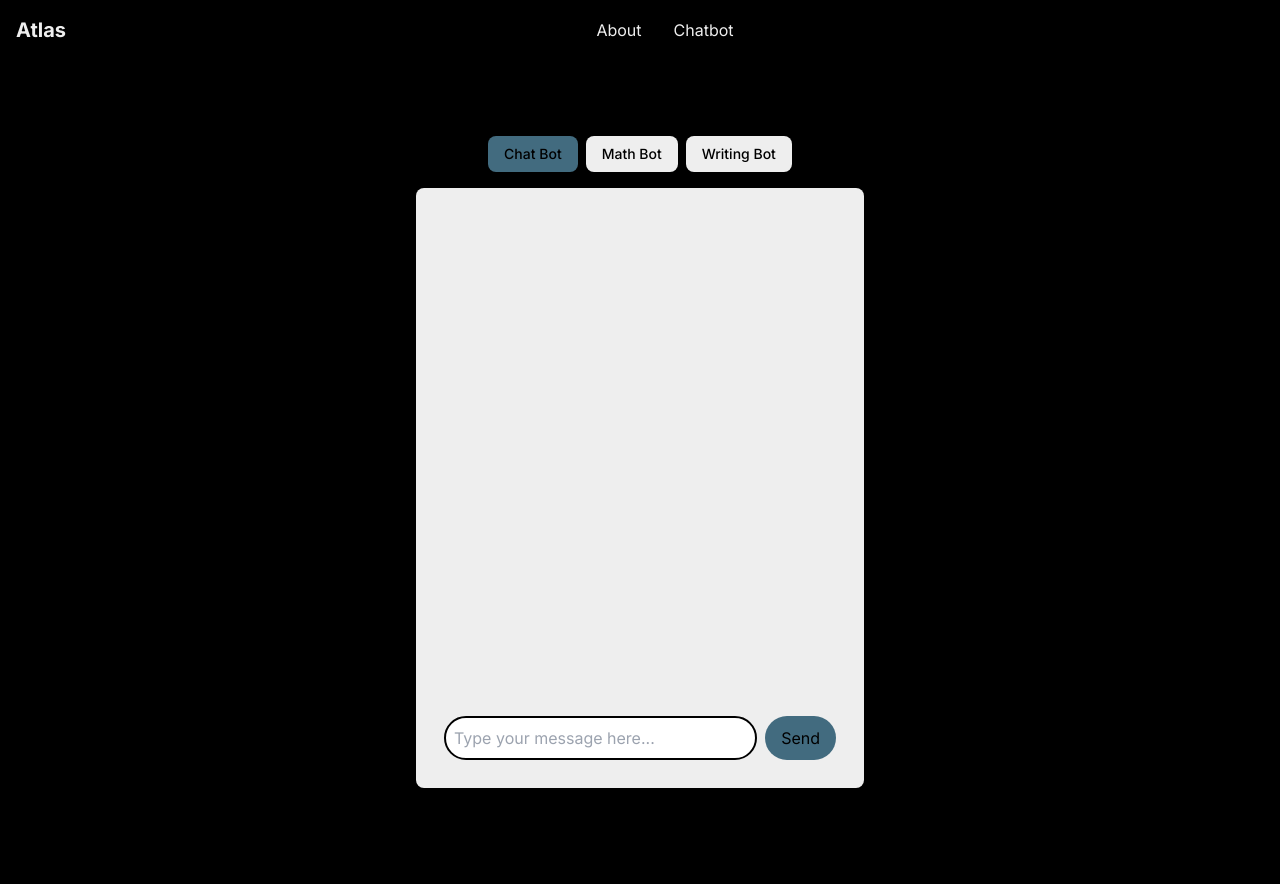
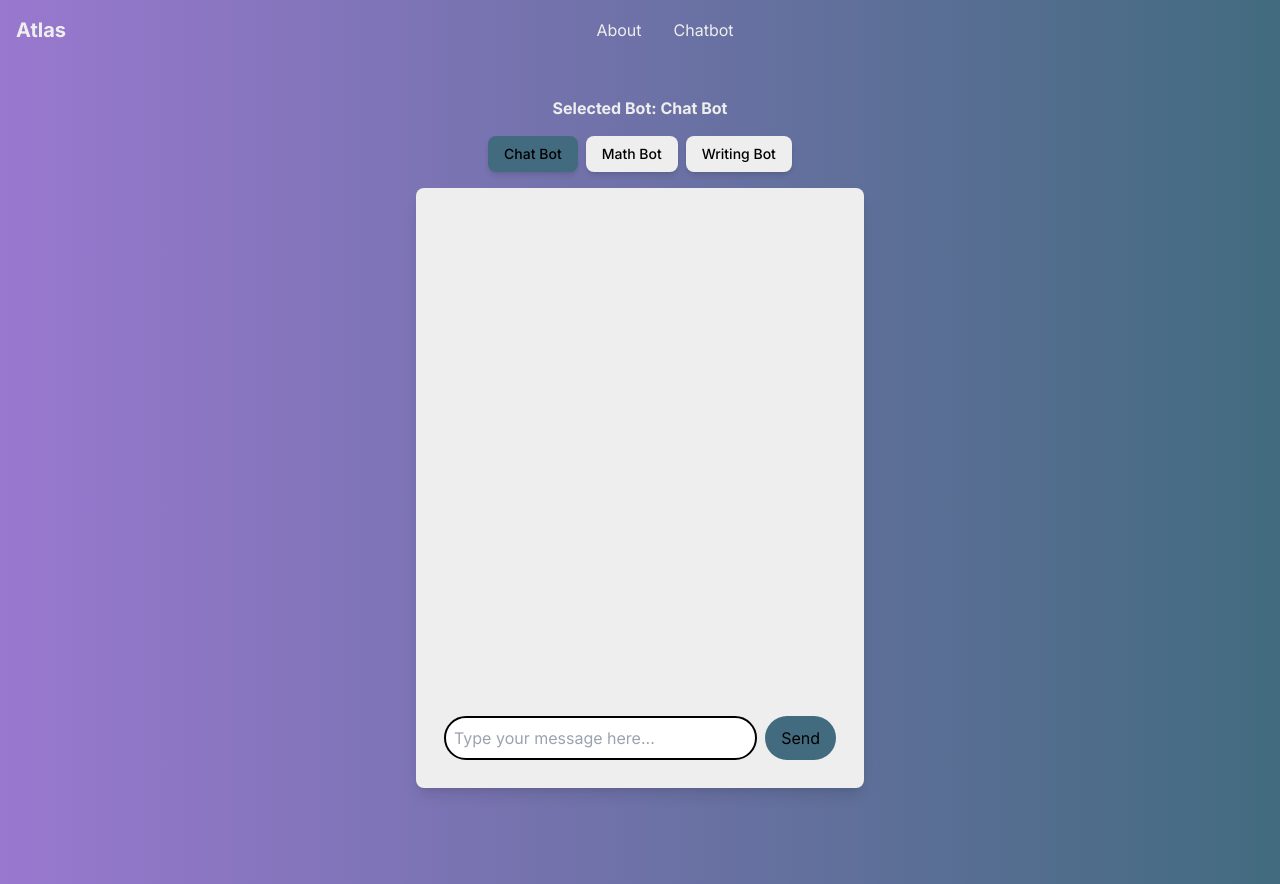
Before and after one commit to John-Naquin/Atlas, a Next.js app: page /chat in a window 1280 px wide. Built offline with nearby package versions, Linux system fonts and the light colour scheme.

Commit message:
Added gradient to pages

```diff
--- a/app/about/page.js
+++ b/app/about/page.js
@@ -2,7 +2,7 @@ import React from 'react';
 
 function About() {
     return (
-        <main className="bg-customDarkBlue text-customBlack min-h-screen flex flex-col items-center justify-center p-4 md:p-24">
+        <main className="bg-custom-linear-gradient text-customBlack min-h-screen flex flex-col items-center justify-center p-4 md:p-24">
             <h1 className="text-2xl md:text-4xl font-bold mb-4 md:mb-8 text-center">Meet the Creator of Atlas</h1>
             <div className="flex flex-col md:flex-row items-center justify-center w-full max-w-6xl">
                 <div className="w-full md:w-60 h-60 rounded-lg shadow-lg mb-4 md:mb-0 md:mr-4">
--- a/app/chat/page.js
+++ b/app/chat/page.js
@@ -81,8 +81,8 @@ function ChatComponent() {
     };
 
     return (
-        <main className="flex min-h-screen flex-col items-center justify-between bg-customBlack p-4 pt-20 md:p-24">
-            <div className="text-white mb-4">Selected Bot: {selectedBotLabel}</div>
+        <main className="flex min-h-screen flex-col items-center justify-between bg-custom-linear-gradient p-4 pt-20 md:p-24">
+            <div className="text-customGray font-bold mb-4">Selected Bot: {selectedBotLabel}</div>
             <div className="flex justify-center mb-4 space-x-2">
                 <button onClick={() => switchBot('chat')} className={`px-4 py-2 text-sm font-medium ${currentBot === 'chat' ? 'bg-customDarkBlue text-white' : 'bg-customGray text-customBlack'} rounded-lg shadow-md hover:bg-customBlack hover:text-customGray hover:shadow-lg transition duration-300 ease-in-out`}>Chat Bot</button>
                 <button onClick={() => switchBot('math')} className={`px-4 py-2 text-sm font-medium ${currentBot === 'math' ? 'bg-customDarkBlue text-white' : 'bg-customGray text-customBlack'} rounded-lg shadow-md hover:bg-customBlack hover:text-customGray hover:shadow-lg transition duration-300 ease-in-out`}>Math Bot</button>
```
